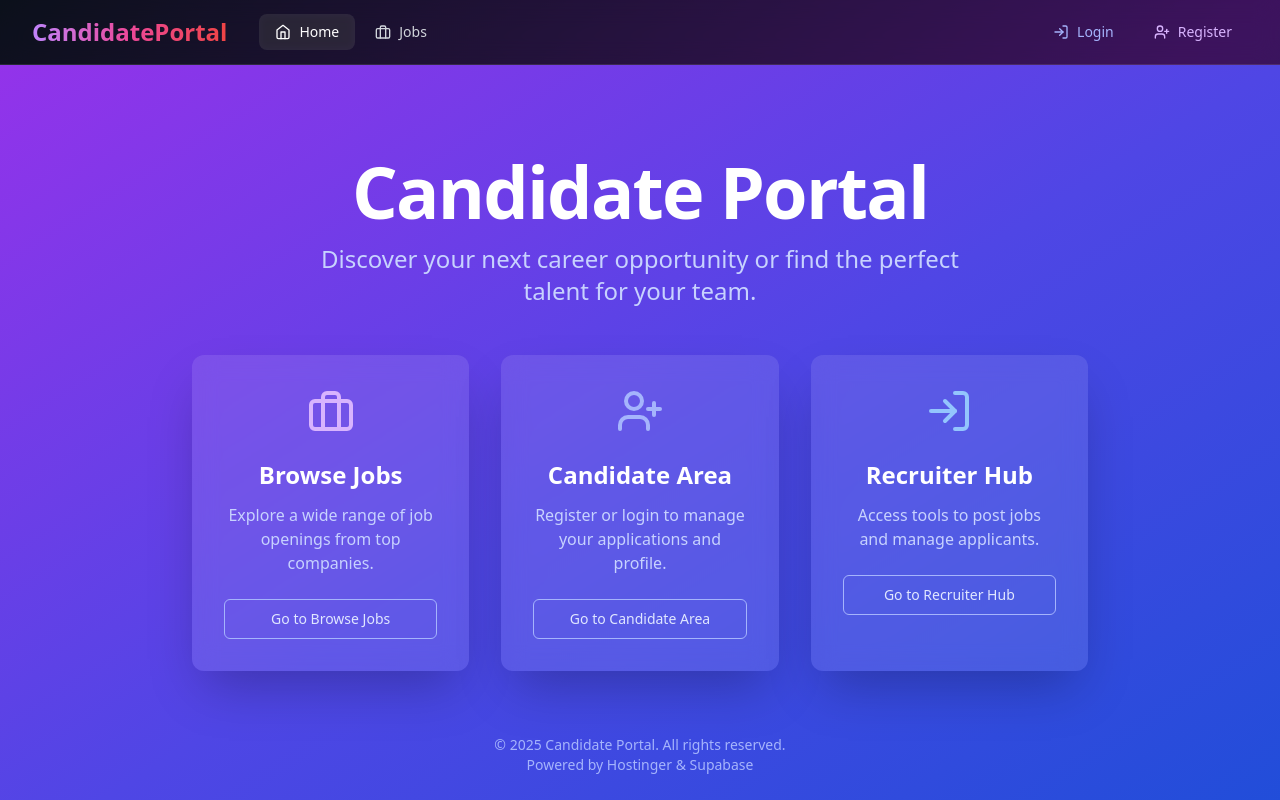
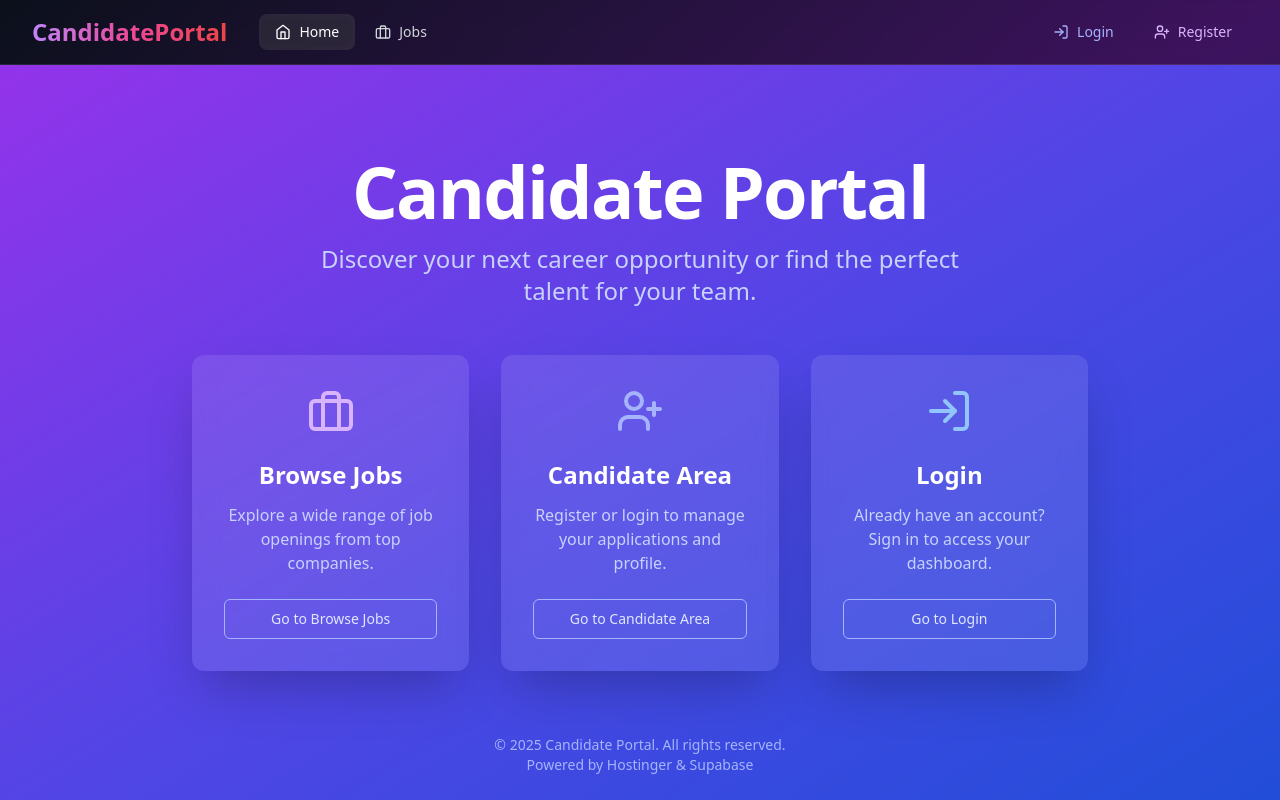
Before and after one commit to djen745911/CandidatePortal, a React (Vite) app: page / in a window 1280 px wide. Shown: the top 800 px of the page. Built offline with nearby package versions, Linux system fonts and the light colour scheme.

Commit message:
Update HomePage.jsx with correct candidate area link

```diff
--- a/src/pages/HomePage.jsx
+++ b/src/pages/HomePage.jsx
@@ -38,14 +38,14 @@ const HomePage = () => {
           icon={<UserPlus className="w-12 h-12 text-indigo-300" />}
           title="Candidate Area"
           description="Register or login to manage your applications and profile."
-          linkTo="/login"
+          linkTo="/candidate"
           delay={0.6}
         />
         <FeatureCard
           icon={<LogIn className="w-12 h-12 text-blue-300" />}
-          title="Recruiter Hub"
-          description="Access tools to post jobs and manage applicants."
-          linkTo="/recruiter/login"
+          title="Login"
+          description="Already have an account? Sign in to access your dashboard."
+          linkTo="/login"
           delay={0.8}
         />
       </motion.div>
```
